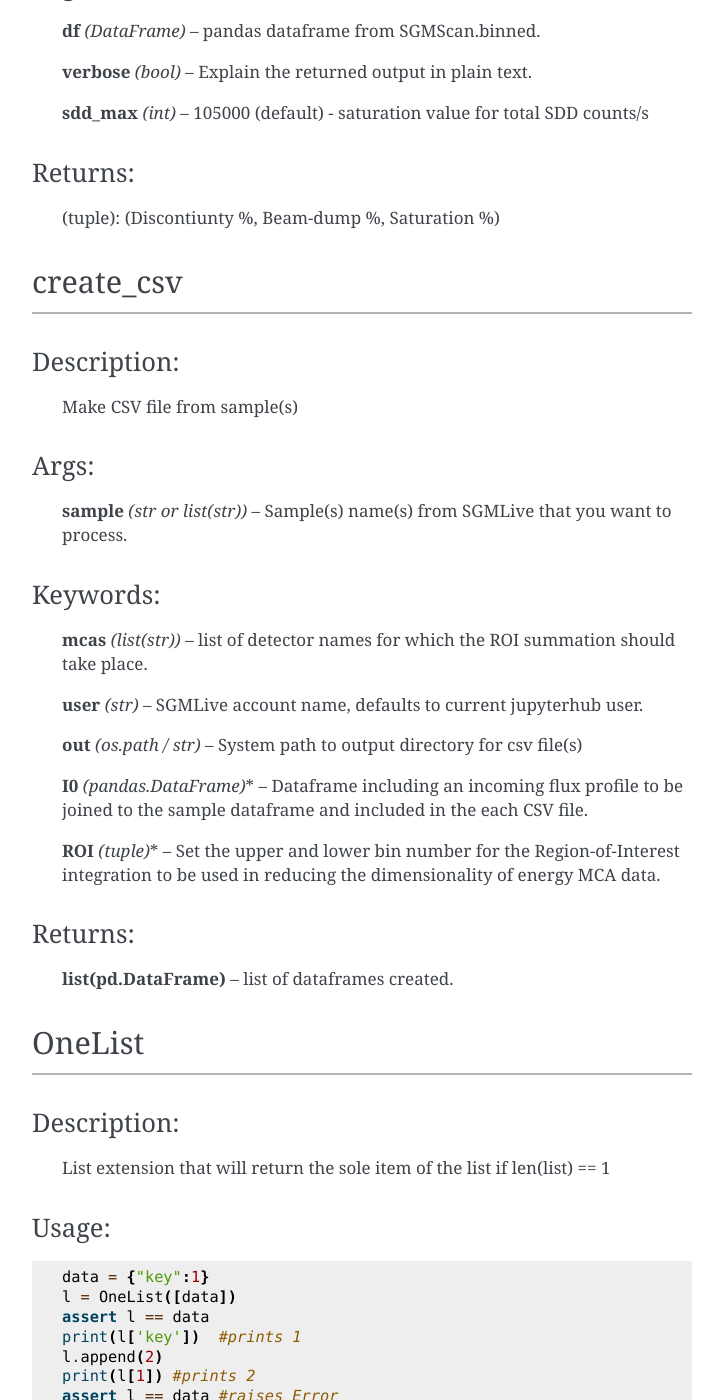
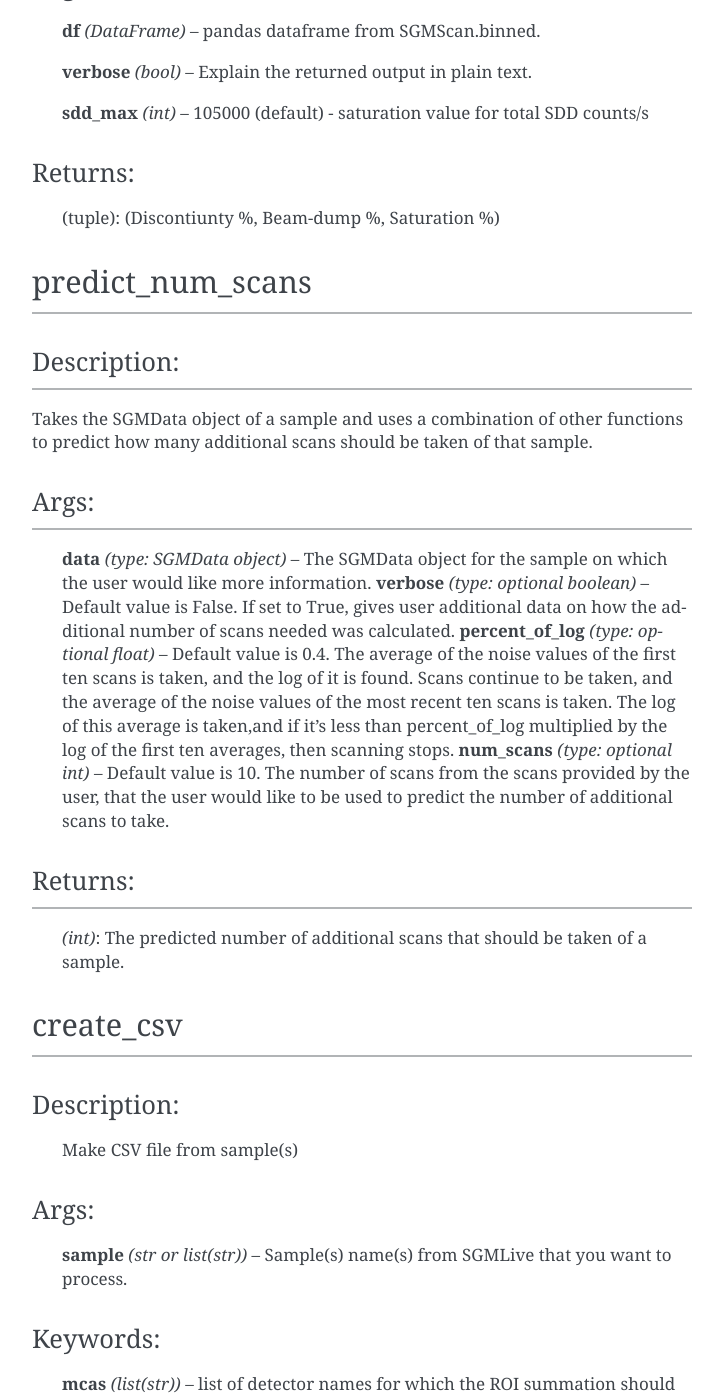
Before and after one commit to Canadian-Light-Source/sgmdata, a Sphinx documentation site: the page built from docs/Utilities.md, in a window 1280 px wide and 1400 px high, scrolled down 2972 px. Shown: the whole window, without its empty margins (388-1111 px from the left). Built offline with Sphinx 7.4.7, drawn with Linux system fonts in a browser that asks for light colours; some of the changed text lies outside the part shown.

Commit message:
Update imports in predict_num_scans, add function to utilities module.

```diff
--- a/docs/Utilities.md
+++ b/docs/Utilities.md
@@ -103,6 +103,29 @@ preprocess(sample="TiO2", user='regiert', resolution=0.1)
 ### Returns:
 >(tuple):  (Discontiunty %,  Beam-dump %,  Saturation %)
 
+## predict_num_scans
+-----
+
+### Description:
+-----
+Takes the SGMData object of a sample and uses a combination of other functions to predict how many additional
+scans should be taken of that sample.
+### Args:
+-----
+> **data** *(type: SGMData object)* -- The SGMData object for the sample on which the user would like more
+information.
+> **verbose** *(type: optional boolean)* -- Default value is False. If set to True, gives user additional data
+on how the additional number of scans needed was calculated.
+> **percent_of_log** *(type: optional float)* -- Default value is 0.4. The average of the noise values of the
+first ten scans is taken, and the log of it is found. Scans continue to be taken, and the average of the
+noise values of the most recent ten scans is taken. The log of this average is taken,and if it's less than
+percent_of_log multiplied by the log of the first ten averages, then scanning stops.
+> **num_scans** *(type: optional int)* -- Default value is 10. The number of scans from the scans provided by
+the user, that the user would like to be used to predict the number of additional scans to take.
+### Returns:
+-----
+>*(int)*: The predicted number of additional scans that should be taken of a sample.
+
 ## create_csv
 -----
 
```
Also changed, not shown: docs/Load.md (+23 -7 lines), 2 other files.
